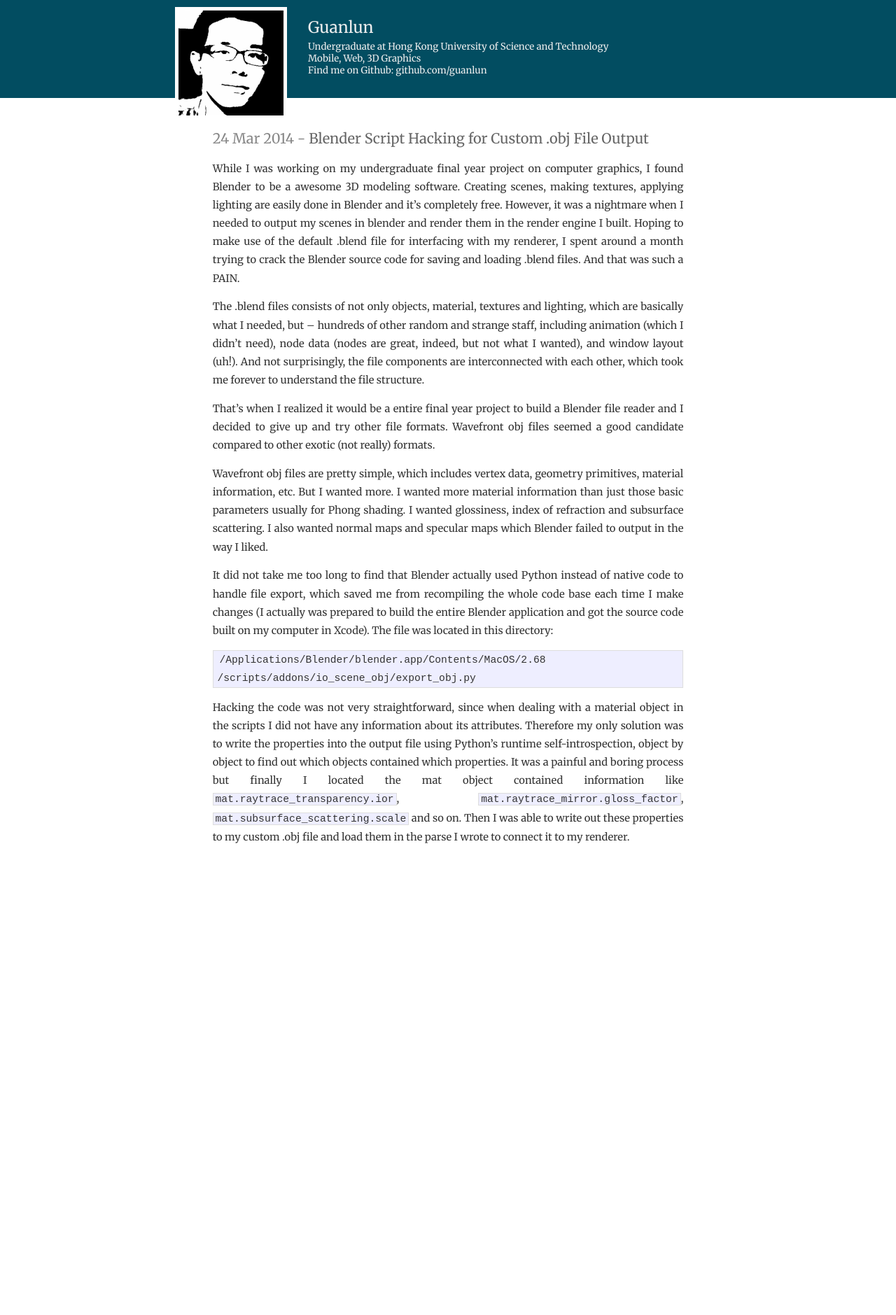
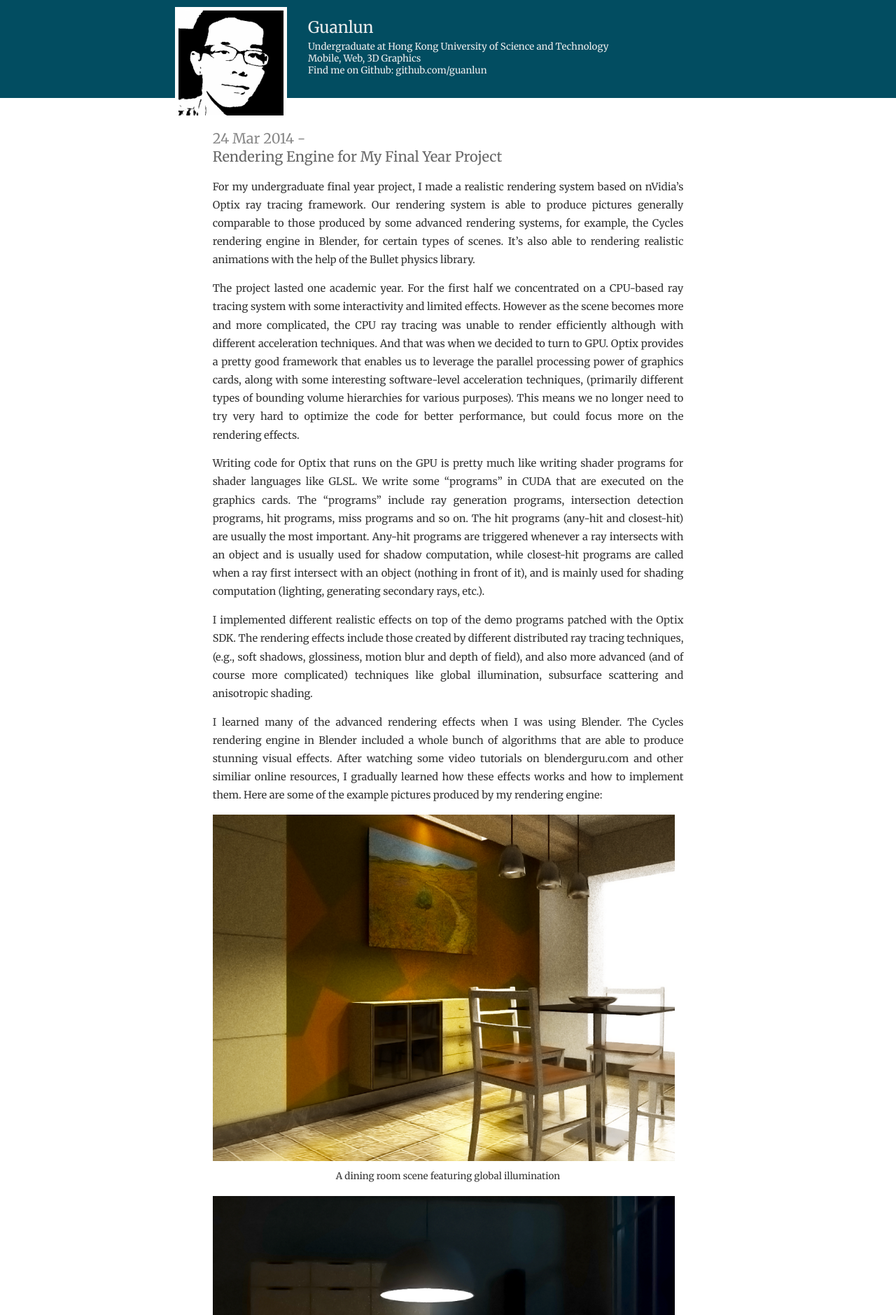
Before and after one commit to guanlun/guanlun.github.io, a Jekyll site: the page built from index.html, in a window 1280 px wide. Shown: the top 1879 px of the page at 70% size. Built offline with Jekyll 4.4.1, drawn with Linux system fonts in a browser that asks for light colours; Markdown is read by kramdown in place of the engine named in the settings; before the commit the page ends 1209 px from its top, so only the background shows below that; some of the changed text lies outside the part shown.

Commit message:
added new post rendering engine

```diff
--- a/_layouts/post.html
+++ b/_layouts/post.html
@@ -22,4 +22,4 @@
     })();
 </script>
 <noscript>Please enable JavaScript to view the <a href="http://disqus.com/?ref_noscript">comments powered by Disqus.</a></noscript>
-<a href="http://disqus.com" class="dsq-brlink">comments powered by <span class="logo-disqus">Disqus</span></a>
+<a href="http://disqus.com" class="dsq-brlink">comments powered by <div class="logo-disqus">Disqus</div></a>
--- /dev/null
+++ b/_posts/2014-05-09-Rendering-Engine-for-My-Final-Year-Project.md
@@ -0,0 +1,51 @@
+---
+layout: post
+title:  "Rendering Engine for My Final Year Project"
+date:   2014-03-24 23:42:33
+categories: graphics
+---
+
+For my undergraduate final year project, I made a realistic rendering system based on nVidia’s Optix ray tracing framework. Our rendering system is able to produce pictures generally comparable to those produced by some advanced rendering systems, for example, the Cycles rendering engine in Blender, for certain types of scenes. It’s also able to rendering realistic animations with the help of the Bullet physics library.
+
+The project lasted one academic year. For the first half we concentrated on a CPU-based ray tracing system with some interactivity and limited effects. However as the scene becomes more and more complicated, the CPU ray tracing was unable to render efficiently although with different acceleration techniques. And that was when we decided to turn to GPU. Optix provides a pretty good framework that enables us to leverage the parallel processing power of graphics cards, along with some interesting software-level acceleration techniques, (primarily different types of bounding volume hierarchies for various purposes). This means we no longer need to try very hard to optimize the code for better performance, but could focus more on the rendering effects.
+
+Writing code for Optix that runs on the GPU is pretty much like writing shader programs for shader languages like GLSL. We write some “programs” in CUDA that are executed on the graphics cards. The “programs” include ray generation programs, intersection detection programs, hit programs, miss programs and so on. The hit programs (any-hit and closest-hit) are usually the most important. Any-hit programs are triggered whenever a ray intersects with an object and is usually used for shadow computation, while closest-hit programs are called when a ray first intersect with an object (nothing in front of it), and is mainly used for shading computation (lighting, generating secondary rays, etc.).
+
+I implemented different realistic effects on top of the demo programs patched with the Optix SDK. The rendering effects include those created by different distributed ray tracing techniques, (e.g., soft shadows, glossiness, motion blur and depth of field), and also more advanced (and of course more complicated) techniques like global illumination, subsurface scattering and anisotropic shading.
+
+I learned many of the advanced rendering effects when I was using Blender. The Cycles rendering engine in Blender included a whole bunch of algorithms that are able to produce stunning visual effects. After watching some video tutorials on blenderguru.com and other similiar online resources, I gradually learned how these effects works and how to implement them. Here are some of the example pictures produced by my rendering engine:
+
+![My helpful screenshot]({{ site.url }}/assets/2014-05-09/dining_room.png)
+<div class="image_caption">
+    A dining room scene featuring global illumination
+</div>
+
+![My helpful screenshot]({{ site.url }}/assets/2014-05-09/kitchen.png)
+<div class="image_caption">
+    Kitchen scene at night. Note that global illumination makes the background in the dark quite realistic (althrough with noises)
+</div>
+
+![My helpful screenshot]({{ site.url }}/assets/2014-05-09/chess.png)
+<div class="image_caption">
+    Chess board with depth of field and environment mapping, and also global illumination
+</div>
+
+![My helpful screenshot]({{ site.url }}/assets/2014-05-09/chess_motion.png)
+<div class="image_caption">
+    Chess pieces simulated and rendered with motion blur
+</div>
+
+![My helpful screenshot]({{ site.url }}/assets/2014-05-09/angel.png)
+<div class="image_caption">
+    Angel with subsurface scattering, some part of it look semi-transculent
+</div>
+
+![My helpful screenshot]({{ site.url }}/assets/2014-05-09/desk.png)
+<div class="image_caption">
+    Desk scene at night. Subsurface scattering makes the lamp cover quite real
+</div>
+
+![My helpful screenshot]({{ site.url }}/assets/2014-05-09/pot.png)
+<div class="image_caption">
+    Pot with anisotropic shading effects
+</div>
--- a/about/index.html
+++ b/about/index.html
@@ -7,7 +7,7 @@
   <h1>About</h1>
   <ul class="posts">
     {% for post in site.posts %}
-      <li><span>{{ post.date | date_to_string }}</span> &raquo; <a href="{{ post.url }}">{{ post.title }}</a></li>
+      <li><div>{{ post.date | date_to_string }}</div> &raquo; <a href="{{ post.url }}">{{ post.title }}</a></li>
     {% endfor %}
   </ul>
 </div>
--- a/css/main.css
+++ b/css/main.css
@@ -159,6 +159,17 @@
   color: #333;
 }
 
+.post img {
+  width: 45em;
+}
+
+.post .image_caption {
+  width: 40em;
+  margin: -1em auto 0 auto;
+  text-align: center;
+  font-size: 10pt;
+}
+
 .post pre {
   border: 1px solid #ddd;
   background-color: #eef;
--- a/index.html
+++ b/index.html
@@ -7,7 +7,7 @@
   <ul class="posts">
     {% for post in site.posts %}
       <li>
-      	<span class="post-date">{{ post.date | date_to_string }} - </span>
+      	<div class="post-date">{{ post.date | date_to_string }} - </div>
       	<a class="post-title" href="{{ post.url }}">{{ post.title }}</a>
 	    <div class="post">{{ post.content }}</div>
 	  </li>
```
Also changed, not shown: assets/2014-05-09/angel.png (added), assets/2014-05-09/chess.png (added), assets/2014-05-09/chess_motion.png (added), assets/2014-05-09/desk.png (added), assets/2014-05-09/dining_room.png (added), assets/2014-05-09/kitchen.png (added), assets/2014-05-09/pot.png (added).
